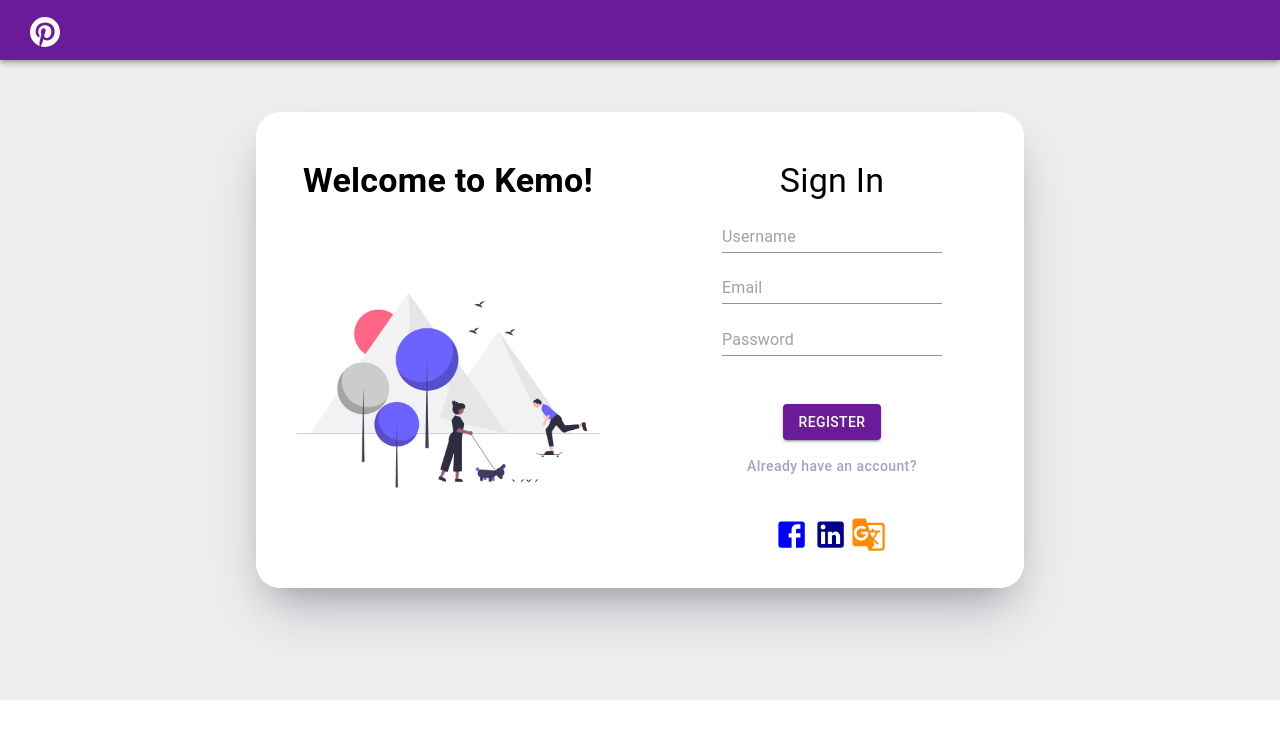
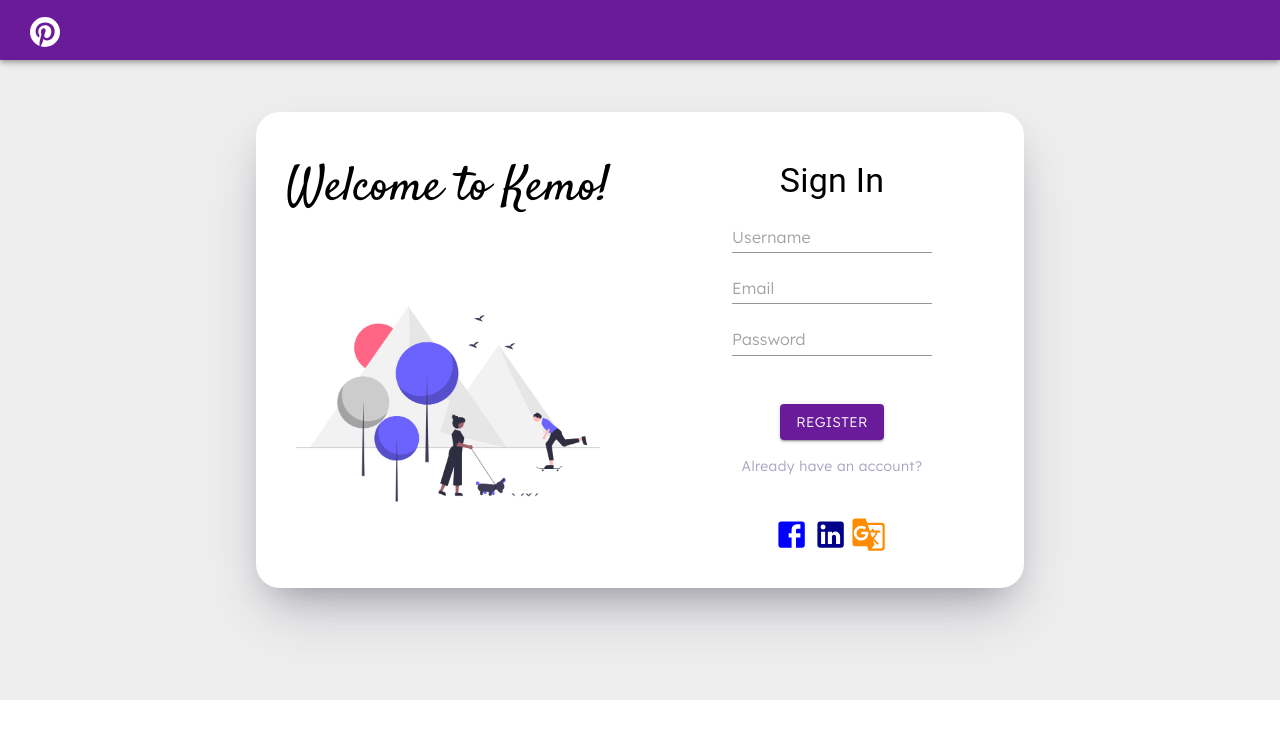
Before and after one commit to MohammadZeeshanQ/registrationPage, a React (Create React App) app: page / in a window 1280 px wide. Shown: the top 738 px of the page. Built offline with nearby package versions, Linux system fonts and the light colour scheme.

Commit message:
Update: Added Typeface and minor edit

```diff
--- a/src/Components/Contents/InfoBox.js
+++ b/src/Components/Contents/InfoBox.js
@@ -30,10 +30,9 @@ const useStyles = makeStyles({
         },
     },
     motiveText:{
-        fontWeight:'600',
+        fontFamily:'Satisfy',
         textAlign:'center',
         '@media (max-width:600px)':{
-            fontWeight:'700',
         }
     },
     divImage:{
@@ -63,10 +62,14 @@ const useStyles = makeStyles({
     divInput:{
         margin:'1.2em 0',
     },
+    inputContent:{
+        fontFamily:'Lexend',
+    },
     divBtn:{
         margin:'3em 0 .5em 0',
     },
     registerBtn:{
+        fontFamily:'Lexend',
         backgroundColor:'#6a1b9a',
         color:'white',
         '&:hover':{
@@ -75,6 +78,7 @@ const useStyles = makeStyles({
         },
     },
     transitionBtn:{
+        fontFamily:'Lexend',
         textTransform:'none',
         color:'#a3a3c2'
     },
@@ -202,7 +206,7 @@ export default function InfoBox() {
 
                                 <div className={classes.divMotive}>
 
-                                    <Typography variant='h4' className={classes.motiveText}>
+                                    <Typography variant='h3' className={classes.motiveText}>
                                         Welcome to Kemo!
                                     </Typography>
 
--- a/src/index.css
+++ b/src/index.css
@@ -11,3 +11,14 @@ code {
   font-family: source-code-pro, Menlo, Monaco, Consolas, 'Courier New',
     monospace;
 }
+
+
+@font-face {
+  font-family: Lexend;
+  src: url(./Components/Assets/Fonts/Lexend-Regular.ttf);
+}
+
+@font-face {
+  font-family: Satisfy;
+  src: url(./Components/Assets/Fonts/Satisfy-Regular.ttf);
+}
```
Also changed, not shown: src/Components/Assets/Fonts/Lexend-Regular.ttf (added), src/Components/Assets/Fonts/Satisfy-Regular.ttf (added).
